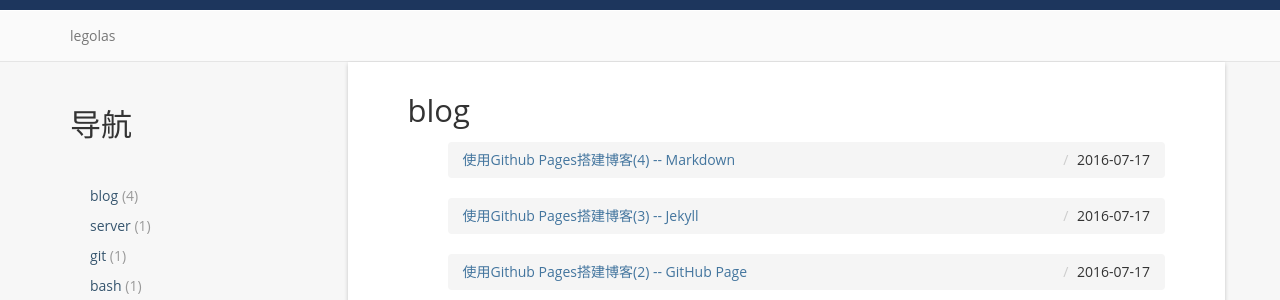
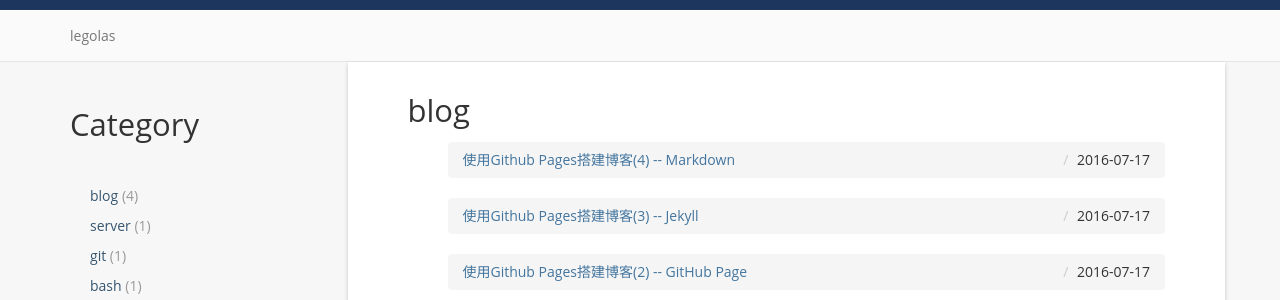
Before and after one commit to legolasNg/legolasNg.github.io, a Jekyll site: the page built from categories/index.html, in a window 1280 px wide and 1327 px high. Shown: the part 199-499 px from the top of the window. Built offline with Jekyll 4.4.1, drawn with Linux system fonts in a browser that asks for light colours.

Commit message:
[modify]adjust space

```diff
--- a/_layouts/post.html
+++ b/_layouts/post.html
@@ -21,13 +21,15 @@
                     </header>
                     <div class="post-title" style="text-align: center;">
 						<a><i class="glyphicon glyphicon-paperclip"></i></a>
+                        &nbsp;
 						{% for category in page.categories %}
-							<a href="{{ category | prepend: '/categories#' | append: '-ref' }}">&nbsp;{{ category }}&nbsp;</a>
+							<a href="{{ category | prepend: '/categories#' | append: '-ref' }}">{{ category }}&nbsp;</a>
 						{% endfor %}
 						&nbsp;
 						<a><i class="glyphicon glyphicon-tags"></i></a>
+                        &nbsp;
 						{% for tag in page.tags %}
-							<a href="{{ tag | prepend: '/tags#' | append: '-ref' }}">&nbsp;{{ tag }}&nbsp;</a>
+							<a href="{{ tag | prepend: '/tags#' | append: '-ref' }}">{{ tag }}&nbsp;</a>
 						{% endfor %}
 					</div>
                     <hr>
--- a/archives/index.html
+++ b/archives/index.html
@@ -9,7 +9,7 @@
        <div class="col-md-3">
          <div class="sidebar hidden-print" role="complementary">
            <div id="navigation">
-             <h2>导航</h2>
+             <h2>{{ page.title }}</h2>
              <ul class="nav sidenav">
 
                {% for post in site.posts  %}
--- a/categories/index.html
+++ b/categories/index.html
@@ -9,7 +9,7 @@
     <div class="col-md-3">
       <div class="sidebar hidden-print" role="complementary">
         <div id="navigation">
-        	<h2>导航</h2>
+        	<h2>{{ page.title }}</h2>
       		<ul class="nav sidenav">
 				{% if site.categories.first[0] == null %}
 					{% for category in site.categories %}
--- a/index.html
+++ b/index.html
@@ -20,12 +20,12 @@
 						&nbsp;
 						<a><i class="glyphicon glyphicon-paperclip"></i></a>
 						{% for category in item.categories %}
-							<a href="{{ category | prepend: '/categories#' | append: '-ref' }}">&nbsp;{{ category }}&nbsp;</a>
+							<a href="{{ category | prepend: '/categories#' | append: '-ref' }}">{{ category }}&nbsp;</a>
 						{% endfor %}
 						&nbsp;
 						<a><i class="glyphicon glyphicon-tags"></i></a>
 						{% for tag in item.tags %}
-							<a href="{{ tag | prepend: '/tags#' | append: '-ref' }}">&nbsp;{{ tag }}&nbsp;</a>
+							<a href="{{ tag | prepend: '/tags#' | append: '-ref' }}">{{ tag }}&nbsp;</a>
 						{% endfor %}
 					</div>
 				</header>
--- a/tags/index.html
+++ b/tags/index.html
@@ -9,7 +9,7 @@
     <div class="col-md-3">
       <div class="sidebar hidden-print" role="complementary">
         <div id="navigation">
-        	<h2>导航</h2>
+        	<h2>{{ page.title }}</h2>
       		<ul class="nav sidenav">
 			  	{% if site.tags.first[0] == null %}
 				  	{% for tag in site.tags %}
```
